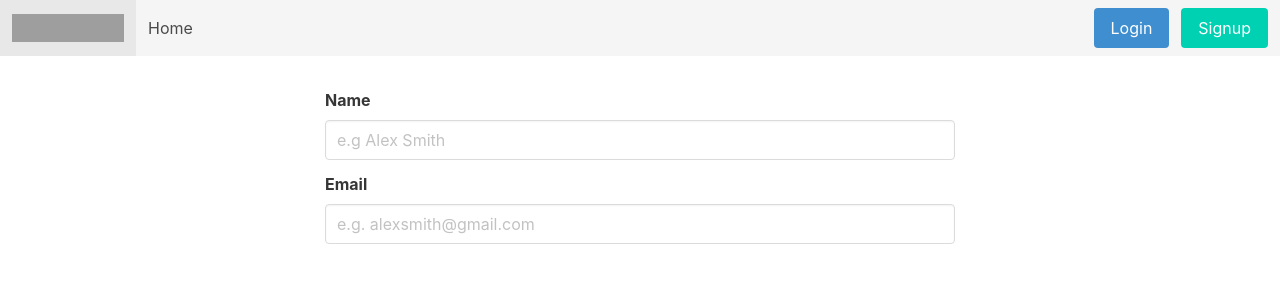
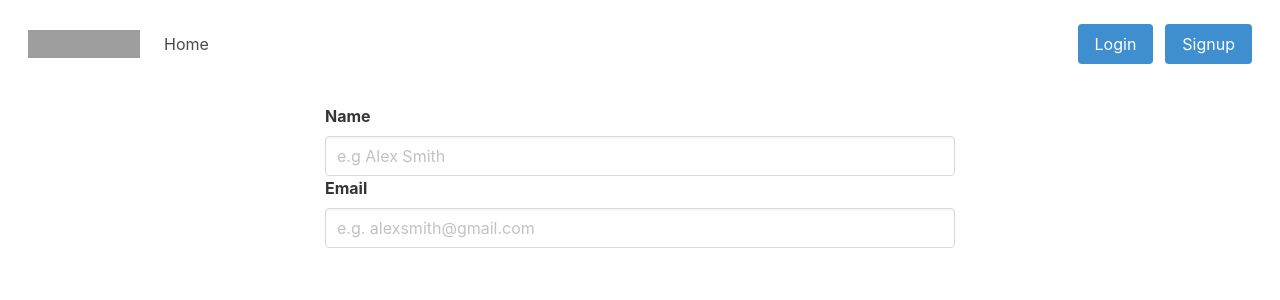
Before and after one commit to elisendamonserrat/lab-bulma-components-ih, a React (Create React App) app: page / in a window 1280 px wide. Shown: the top 300 px of the page. Built offline with nearby package versions, Linux system fonts and the light colour scheme; grey boxes are pictures that could not be loaded.

Commit message:
adds CoolButton component

```diff
--- a/src/App.css
+++ b/src/App.css
@@ -1,4 +1,8 @@
-.form {
+.App {
+    margin: 1em;
+}
+
+.auth__form {
     width: 90%;
     max-width: 900px;
     margin: 2em auto;
--- a/src/App.js
+++ b/src/App.js
@@ -6,7 +6,7 @@ function App() {
   return (
     <div className="App">
       < Navbar />
-      <div className="form">
+      <div className="auth__form">
         < FormField label="Name" type="text" placeholder="e.g Alex Smith" />
         < FormField label="Email" type="email" placeholder="e.g. alexsmith@gmail.com" />
       </div>
--- /dev/null
+++ b/src/components/CoolButton.jsx
@@ -0,0 +1,14 @@
+import React, { Component } from 'react'
+import 'bulma/css/bulma.css'
+
+export default class CoolButton extends Component {
+    render() {
+        return (
+          <p className="control">
+             <a href="#" className="button is-info">
+               {this.props.name}
+             </a>
+          </p>
+        )
+    }
+}
--- a/src/components/FormField.jsx
+++ b/src/components/FormField.jsx
@@ -6,7 +6,7 @@ import './FormFields.css'
 export default class FormField extends Component {
     render() {
         return (
-          <div className='field'>
+          <div className='auth__form__field'>
             <label className='label'>{this.props.label}</label>
             <div class="control">
                 <input class="input is-normal" type={this.props.type} placeholder={this.props.placeholder} />
--- a/src/components/FormFields.css
+++ b/src/components/FormFields.css
@@ -1,3 +1,3 @@
-.field {
+.auth__form__field {
     width: 70%;
 }
--- a/src/components/Navbar.jsx
+++ b/src/components/Navbar.jsx
@@ -1,13 +1,20 @@
 import React, { Component } from 'react'
 import 'bulma/css/bulma.css'
+import CoolButton from './CoolButton'
 
 export default class Navbar extends Component {
     render() {
         return (
-            <nav className="navbar $navbar-background-color is-light" role="navigation" aria-label="main navigation">
+            <nav className="navbar is-transparent" role="navigation" aria-label="main navigation">
                 <div className="navbar-brand">
                     <a className="navbar-item" href="https://bulma.io">
                     <img src="https://bulma.io/images/bulma-logo.png" width="112" height="28"></img>
+                    </a>
+
+                    <a role="button" class="navbar-burger" aria-label="menu" aria-expanded="false" data-target="navbarBasicExample">
+                        <span aria-hidden="true"></span>
+                        <span aria-hidden="true"></span>
+                        <span aria-hidden="true"></span>
                     </a>
                 </div>
 
@@ -21,14 +28,10 @@ export default class Navbar extends Component {
                         <div className="navbar-item">
                           <div className="field is-grouped">
                               <p className="control">
-                                <a href="#" className="button is-info">
-                                  Login
-                                </a>
+                                 <CoolButton name="Login"/>
                               </p>
                               <p class="control">
-                                <a href="#" class="button is-primary">
-                                 Signup
-                                </a>
+                                 <CoolButton name="Signup"/>
                               </p>
                           </div>
                         </div>
```
